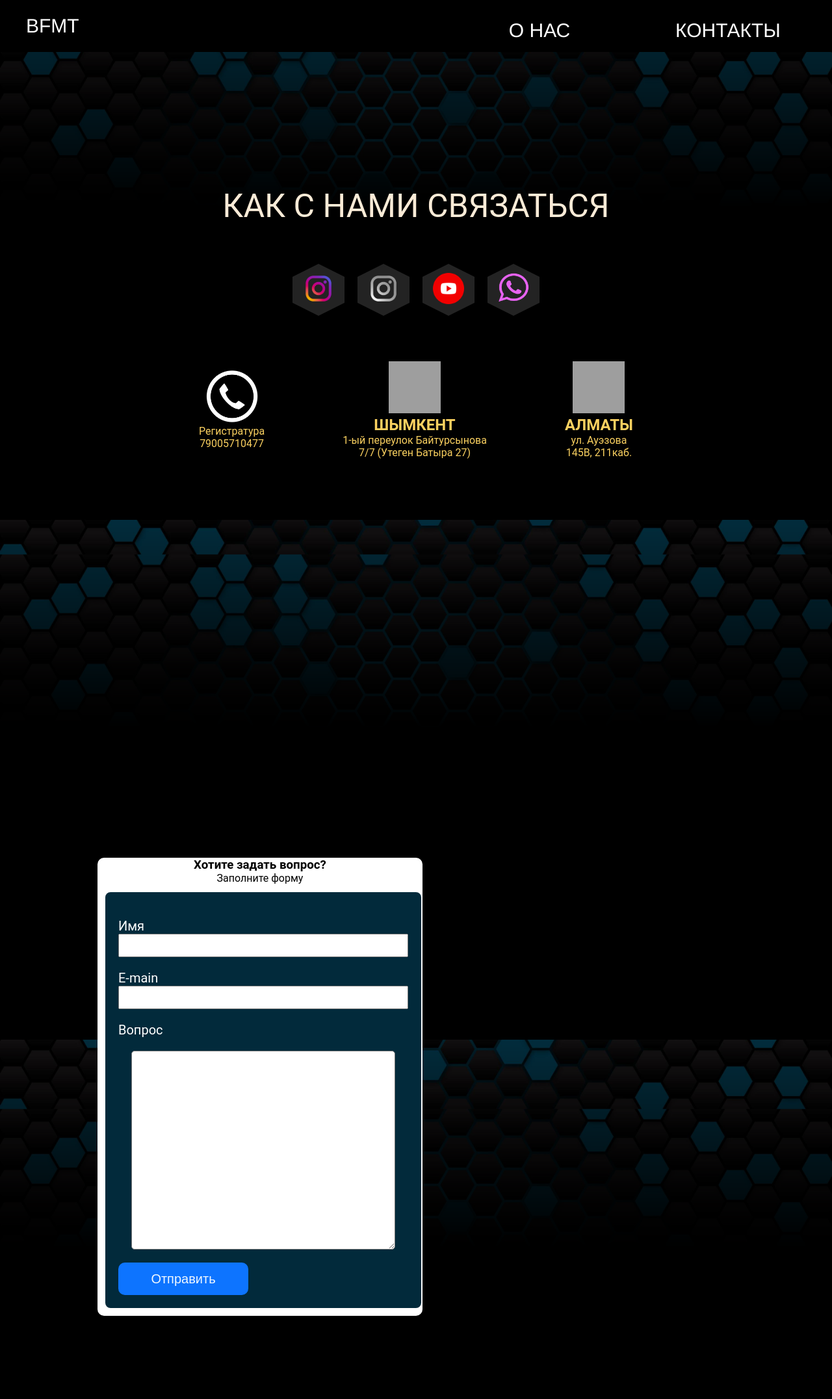
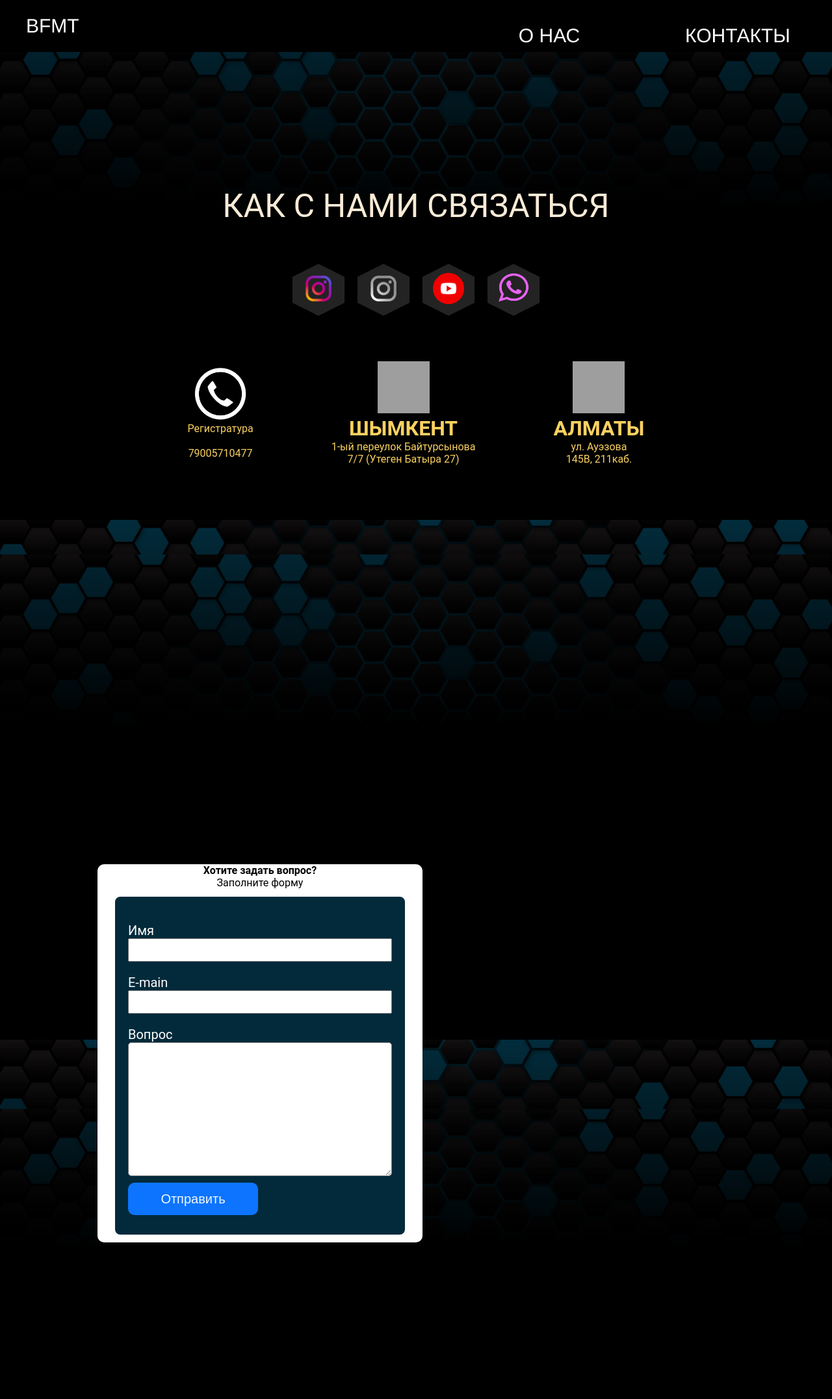
Before and after one commit to Soupskill/HFMT, a Django app: page /contacts/ in a window 1280 px wide. Shown: the whole page at 65% size. After the commit the page ends 1912 px from the top, so only its background shows below. Run offline with Django 4.2, Linux system fonts and the light colour scheme; some libraries are stand-ins or nearby versions; some web fonts are replaced; grey boxes are pictures that could not be loaded.

Commit message:
add responsive ui

```diff
--- a/mainPage/static/styles/contactsPage.css
+++ b/mainPage/static/styles/contactsPage.css
@@ -115,12 +115,13 @@ button#submit-reply{
     height: 50px;
     border-radius: 10px;
     font-size: 20px;
+    margin: 10px 0;
 }
 
 button#submit-reply:hover{
     background-color: #0957bd;
 }
-label + input {
+label + input{
     height: 30px;
 
 }
@@ -136,9 +137,9 @@ input + label{
 
 
 #form-question{
-    margin: 20px 20px;
+
+    height: 200px;
     width: 400px;
-    height: 300px;
     border-radius: 5px;
 
 }
@@ -149,6 +150,11 @@ input + label{
         display: inline-table;
         margin: 150px auto;
         padding: 0 0;
+        width: 8rem;
+    }
+    #form-question{
+        width: 12rem;
     }
 
+
 }
--- a/mainPage/static/styles/header.css
+++ b/mainPage/static/styles/header.css
@@ -10,7 +10,7 @@ header{
     top: 0%;
     background-color:#000000;
     z-index: 200;
-    height: 10vh;
+    height: 5rem;
 }
 
 menu {
@@ -19,7 +19,7 @@ menu {
     vertical-align: middle;
     flex-wrap: wrap;
     justify-content: space-between;
-    height: 10vh;
+    height: 4rem;
     padding: 0 0;
     align-items: center;
     background-color: #000000;
@@ -66,7 +66,6 @@ menu {
     display: flex;
     justify-content: center;
 
-    padding-right: 30px;
     padding-top: 10px;
     padding-bottom: 10px;
     margin-inline: 10px;
@@ -88,7 +87,7 @@ menu {
     display: inline;
     font-family: Helvetica;
     font-weight: lighter;
-    font-size: 3vh ;
+    font-size: 2rem ;
     min-width: 250px;
     padding: 20px 20px;
     text-transform: uppercase;
@@ -130,6 +129,7 @@ li {
         right: 50px;
         color: #f8dc8e;
         z-index: 202;
+        font-family: sans-serif;
     }
     [for=burger-menu]{
         display: block;
@@ -141,11 +141,12 @@ li {
         color: #f8dc8e;
         z-index: 202;
         padding: 0 0;
+        font-family: sans-serif;
     }
     menu{
         display: block;
         position: absolute;
-        top: 100px;
+        top: 5rem;
         width: 100%;
         height: auto;
 
@@ -175,7 +176,7 @@ li {
         position: absolute;
 
         background: linear-gradient(to bottom,#01161f 0%,black 100%);
-        top: 100px;
+        top: 5rem;
         right: 0px;
         z-index: 80;
         animation: show-menu 0.3s forwards;
--- a/mainPage/static/styles/homePage.css
+++ b/mainPage/static/styles/homePage.css
@@ -9,7 +9,7 @@
     justify-content: center;
     text-align: center;
     text-transform: uppercase;
-    font-size: 4vh;
+    font-size: 2rem;
     font-family: 'Roboto';
     font-weight: 200;
     background: -webkit-linear-gradient(right, #FFE1A2 20%,  #FFBC2E 80%);
@@ -23,7 +23,7 @@
 
 
 .placeholder{
-    margin-top: 10vh;
+
     margin-bottom: 100px;
     height: auto;
     position: relative;
@@ -156,7 +156,6 @@
     }
     .placeholder{
         display: block;
-        margin-top: 500px;
     }
     .hex-ref-center{
         margin: 20px auto;
--- a/mainPage/templates/contactsPage.html
+++ b/mainPage/templates/contactsPage.html
@@ -35,8 +35,9 @@
                 <a href="tel:79005710477" alt="Call +79005710477">
                     <img src="{% static 'images/phone_call.png'%}" style="filter: invert(1);width: 80px; height: 80px;">
                 </a>
-                <p>Регистратура</p>
-                <p>79005710477</p>
+                <p style="font-size: 1rem ;">Регистратура</p>
+                <br>
+                <p style="font-size: 1rem ;">79005710477</p>
             </div>
 
 
@@ -44,17 +45,17 @@
             <a href="https://yandex.ru/map-widget/v1/?z=12&ol=biz&oid=139553179030" target="_blank">
                 <img src="{% static 'images/pin_map.png'%}" style="width: 80px; height: 80px;">
             </a>
-            <h2>ШЫМКЕНТ</h2>
-            <p>1-ый переулок Байтурсынова</p>
-            <p>7/7 (Утеген Батыра 27)</p>
+            <h2 style="font-size: 2rem;">ШЫМКЕНТ</h2>
+            <p style="font-size: 1rem ;">1-ый переулок Байтурсынова</p>
+            <p style="font-size: 1rem ;">7/7 (Утеген Батыра 27)</p>
         </div>
         <div class="adress">
             <a href="https://yandex.ru/map-widget/v1/?z=12&ol=biz&oid=74541258455" target="_blank">
                 <img src="{% static 'images/pin_map.png'%}" style="width: 80px; height: 80px;">
             </a>
-            <h2>АЛМАТЫ</h2>
-            <p>ул. Ауэзова</p>
-            <p>145В, 211каб.</p>
+            <h2 style="font-size: 2rem;">АЛМАТЫ</h2>
+            <p style="font-size: 1rem;">ул. Ауэзова</p>
+            <p style="font-size: 1rem;">145В, 211каб.</p>
         </div>
     </div>
 
@@ -63,8 +64,8 @@
     </div>
 
     <div class="request-form">
-        <h3>Хотите задать вопрос?</h3>
-        <p>Заполните форму</p>
+        <h3 style="font-size: 1rem;">Хотите задать вопрос?</h3>
+        <p style="font-size: 1rem;">Заполните форму</p>
         <form class="send-question"
         method="post"
         >
--- a/mainPage/templates/header.html
+++ b/mainPage/templates/header.html
@@ -38,7 +38,7 @@
             </div>
 
         </a>
-    <p id="cross-mark">🗙</p>
+    <p id="cross-mark">✖</p>
     <input type="checkbox" id="burger-menu">
     <label for="burger-menu">☰</label>
     <menu id="menu-burger">
```
